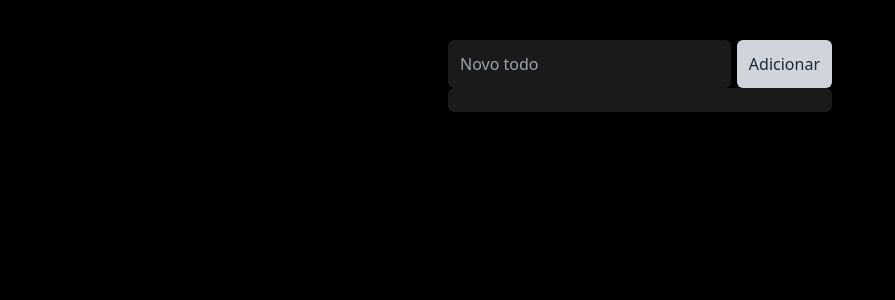
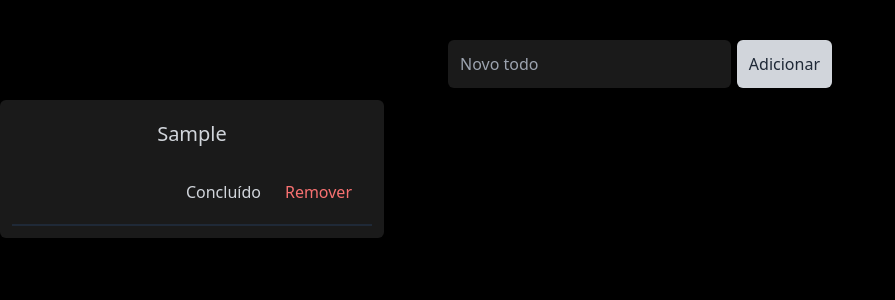
Before and after one commit to immichjs/todo-vue, a Vue app: page / in a window 1280 px wide. Both pictures are taken after typing "Sample" into the empty fields and a click on the button "Adicionar". Shown: the top 300 px of the page, without its empty margins (0-895 px from the left). Built offline with nearby package versions, Linux system fonts and the light colour scheme.

Commit message:
Correção de alguns bugs de comunicação entre componentes, estilização aplicada

```diff
--- a/src/App.vue
+++ b/src/App.vue
@@ -1,55 +1,17 @@
 <template>
   <div id="app">
-    <Header/>
-      <main class="todo-container">
-        <div class="todo-list">
-
-        <div v-for="t in todos" :key="t.id">
-            <div class="tile-icon">
-              <div>
-                <i class="icon"></i>
-              </div>
-            </div>
-            <div class="tile-content">
-              <p class="tile-subtitle">{{ t.description }}</p>
-            </div>
-
-            <div class="tile-action">
-              <button class="btn-link">Concluído</button>
-              <button class="btn-link"><span>Remover</span></button>
-            </div>
-          </div>
-        </div>
-      </main>
+    <Todo/>
   </div>
 </template>
 
 <script>
-import Header from './components/Header'
+import Todo from './components/Todo'
 
 export default {
   name: 'App',
 
-  data() {
-    return {
-      todos: [],
-      todo: {
-        checked: false
-      }
-    }
-  },
-
-  methods: {
-    addTodo(todo) {
-      todo.id = Date.now()
-
-      this.todos.push(todo)
-      this.todo = { checked: false }
-    }
-  },
-
   components: {
-    Header
+    Todo
   }
 }
 </script>
@@ -58,13 +20,4 @@ export default {
   #app {
     @apply bg-black w-screen h-screen pt-10;
   }
-
-  .todo-container {
-    @apply flex justify-center w-full;
-  }
-
-  .todo-list {
-    @apply p-3 w-96 rounded-md;
-    background-color: rgba(255, 255, 255, 0.1);
-  }
 </style>
--- a/src/components/Header.vue
+++ /dev/null
@@ -1,53 +0,0 @@
-<template>
-    <header class="user-container">
-      <form @submit.prevent="addTodo(todo)">
-        <input type="text" class="todo-text" placeholder="Novo todo" v-model="todo.description">
-        <button class="add-todo">Adicionar</button>
-      </form>
-    </header>
-</template>
-
-<script>
-export default {
-    data() {
-    return {
-      todos: [],
-      todo: {
-        checked: false
-      }
-    }
-  },
-
-  methods: {
-    addTodo(todo) {
-      todo.id = Date.now()
-
-      this.todos.push(todo)
-      this.todo = { checked: false }
-    }
-  },
-}
-</script>
-
-<style lang="postcss" scoped>
-  .user-container {
-    @apply flex w-full box-border justify-center;
-  }
-
-  .user-container form {
-    @apply flex w-96;
-  }
-
-  .todo-text, .add-todo {
-    @apply p-3 outline-none rounded-md font-medium;
-  }
-
-  .todo-text {
-    @apply text-gray-300 font-medium w-full mr-1.5;
-    background-color: rgba(255, 255, 255, 0.1);
-  }
-
-  .add-todo {
-    @apply bg-gray-300 text-gray-800;
-  }
-</style>
--- /dev/null
+++ b/src/components/Todo.vue
@@ -0,0 +1,97 @@
+<template>
+  <div>
+    <header class="user-container">
+      <form @submit.prevent="addTodo(todo)">
+        <input type="text" class="todo-text" placeholder="Novo todo" v-model="todo.description">
+        <button class="add-todo">Adicionar</button>
+      </form>
+    </header>
+    <main class="todo-container">
+        <div v-for="t in todos" :key="t.id">
+          <div class="todo-list">
+            <div class="description-content">
+              <p class="description">{{ t.description }}</p>
+            </div>
+            <div class="action">
+              <button class="btn-link">Concluído</button>
+              <button class="btn-link">Remover</button>
+            </div>
+        </div>
+      </div>
+    </main>
+  </div>
+</template>
+
+<script>
+export default {
+  data() {
+    return {
+      todos: [],
+      todo: {
+        checked: false
+      }
+    }
+  },
+
+  methods: {
+    addTodo(todo) {
+      todo.id = Date.now()
+
+      this.todos.push(todo)
+      this.todo = { checked: false }
+    }
+  }
+}
+</script>
+
+<style lang="postcss" scoped>
+  .user-container {
+    @apply flex w-full box-border justify-center;
+  }
+
+  .user-container form {
+    @apply flex w-96;
+  }
+
+  .todo-text, .add-todo {
+    @apply p-3 outline-none rounded-md font-medium;
+  }
+
+  .todo-text {
+    @apply text-gray-300 font-medium w-full mr-1.5;
+    background-color: rgba(255, 255, 255, 0.1);
+  }
+
+  .description-content {
+    @apply flex items-center justify-center text-xl mb-1 p-2;
+  }
+
+  .action {
+    @apply flex justify-end gap-2 p-3 border-b-2 border-gray-800;
+  }
+
+  .btn-link {
+    @apply p-2 rounded-md cursor-pointer outline-none;
+  }
+
+  .btn-link:nth-child(n+2) {
+    @apply text-red-400;
+  }
+
+  .add-todo {
+    @apply bg-gray-300 text-gray-800;
+  }
+
+  .todo-container {
+    @apply flex justify-center w-96 my-3;
+  }
+
+  .todo-list {
+    @apply p-3 w-96 rounded-md;
+    background-color: rgba(255, 255, 255, 0.1);
+  }
+
+  .description-content, .title-content, .action {
+    @apply text-gray-300;
+  }
+</style>
```
